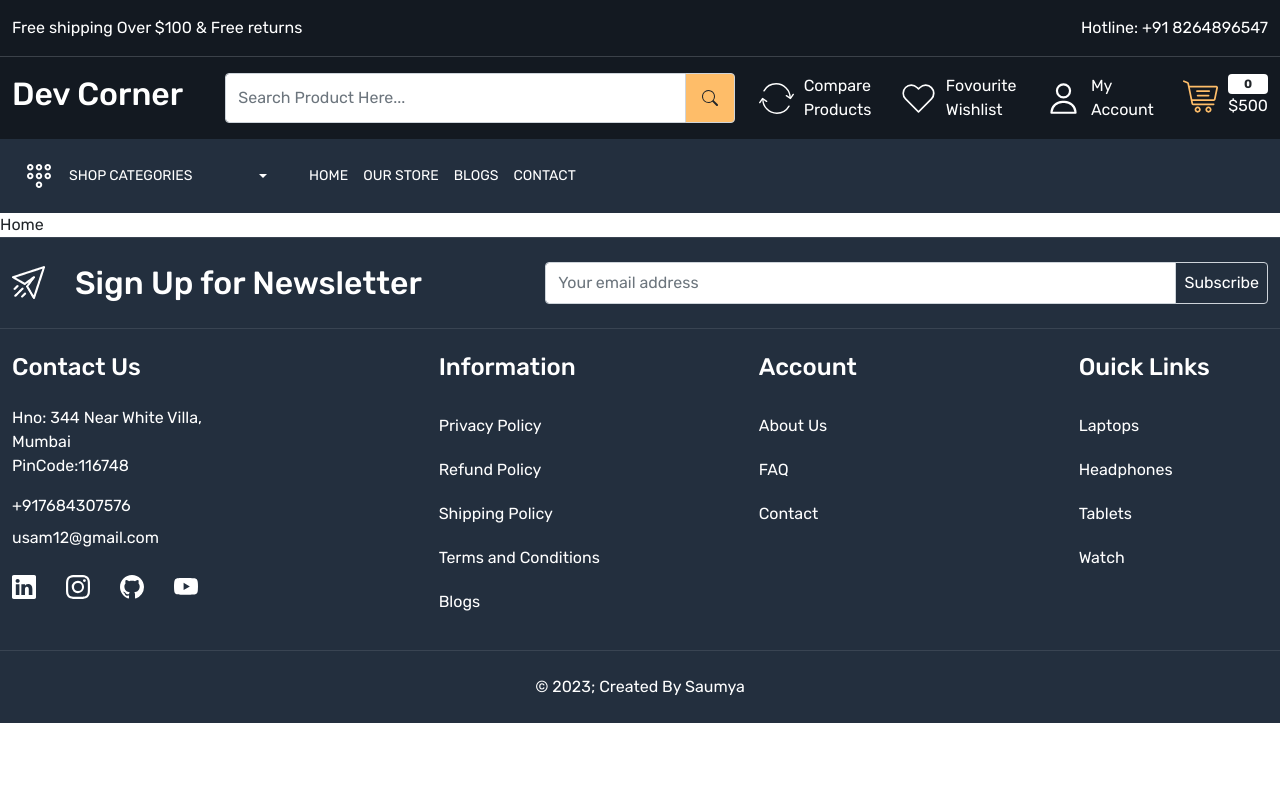
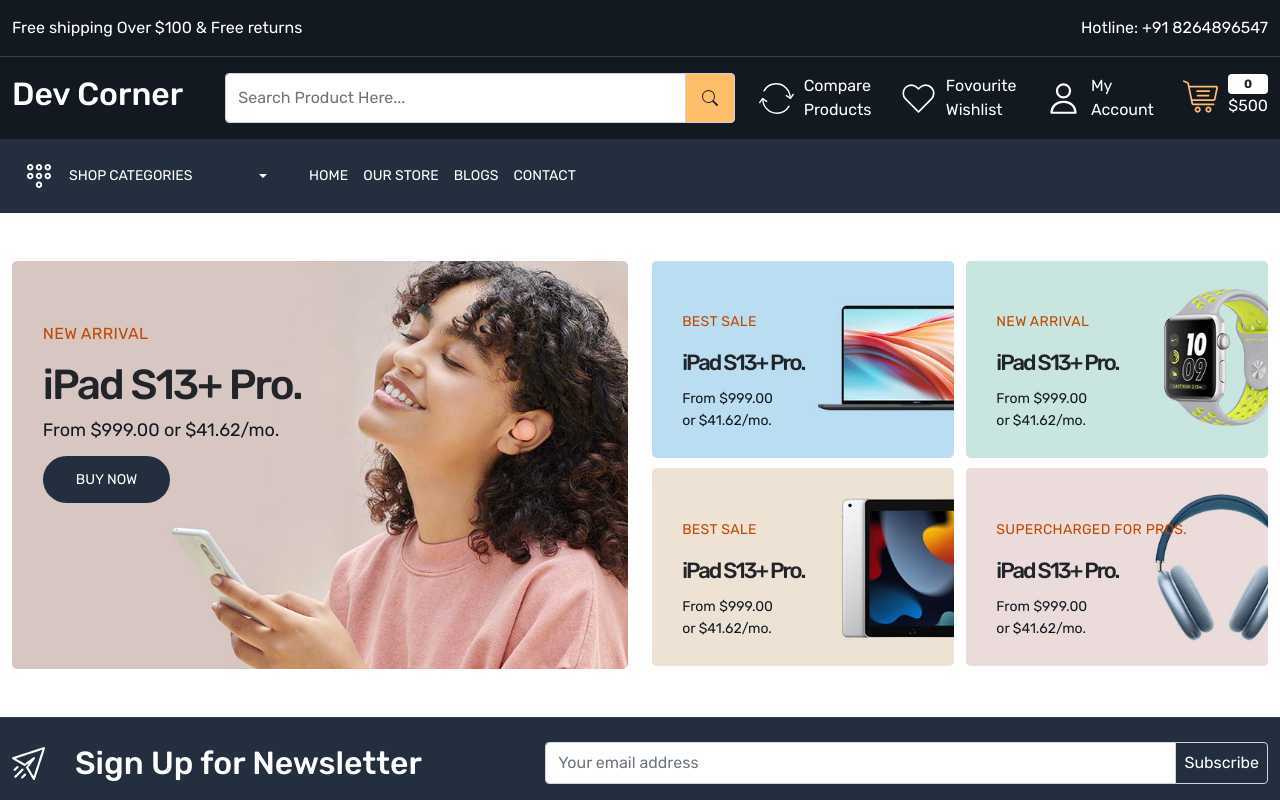
Before and after one commit to sam1090/ecommerce, a React (Create React App) app in the folder client/: page / in a window 1280 px wide. Shown: the top 800 px of the page. Built offline with nearby package versions, Linux system fonts and the light colour scheme.

Commit message:
home page section 1 completed

```diff
--- a/client/src/App.css
+++ b/client/src/App.css
@@ -9,8 +9,8 @@
   --color-3b4149: #3b4149;
   --color-febd69: #febd69;
   --color-232f3e: #232f3e;
+  --color-bf4800: #bf4800;
 }
-
 
 body {
   font-family: "Rubik", sans-serif;
@@ -21,21 +21,34 @@
   display: inline-block;
 }
 
-.form-control:focus{
+.form-control:focus {
   box-shadow: none;
   border-color: inherit;
 }
 
-.gap-10{
+.gap-10 {
   gap: 10px;
 }
 
-.gap-15{
+.gap-15 {
   gap: 15px;
 }
 
-.gap-30{
+.gap-30 {
   gap: 30px;
+}
+
+.button {
+  background-color: var(--color-232f3e);
+  color: white;
+  padding: 13px 33px;
+  border-radius: 25px;
+  font-size: 14px;
+}
+
+.button:hover{
+  background-color: var(--color-febd69);
+  color: #131921;
 }
 
 /* Header part */
@@ -45,22 +58,23 @@
   background-color: var(--color-131921);
 }
 
-.header-upper{
+.header-upper {
   background-color: var(--color-131921);
 }
 
-.header-bottom{
+.header-bottom {
   background-color: var(--color-232f3e);
 }
-.header-upper .input-group-text{
+.header-upper .input-group-text {
   background-color: var(--color-febd69);
 }
 
-.header-upper .header-upper-links img{
+.header-upper .header-upper-links img {
   width: 35px;
   height: 35px;
 }
-.header-bottom .menu-links a , .header-bottom .dropdown button {
+.header-bottom .menu-links a,
+.header-bottom .dropdown button {
   color: white;
   font-size: 14px;
   line-height: 18px;
@@ -69,19 +83,16 @@
   text-transform: uppercase;
 }
 
-
-.header-bottom .dropdown button:focus{
+.header-bottom .dropdown button:focus {
   box-shadow: none;
 }
 
 .header-bottom .dropdown-menu {
   background-color: var(--color-131921);
   width: 100;
-  transform: translate3d(0px,57px,0px)!important;
-
-
+  transform: translate3d(0px, 57px, 0px) !important;
 }
-.header-bottom .dropdown-item{
+.header-bottom .dropdown-item {
   padding: 20px;
   margin-bottom: 3px;
   border-bottom: 1px solid var(--color-3b4149);
@@ -89,26 +100,92 @@
 
 .header-bottom .dropdown-item:hover {
   background-color: transparent;
-  color: var(--color-febd69)!important;
+  color: var(--color-febd69) !important;
 }
 /* Header part ends here */
 
-
 /* Footer part */
 
-footer{
-  background-color:var(--color-232f3e);
-
+footer {
+  background-color: var(--color-232f3e);
 }
 
-footer:not(:first-child){
-  border-top: 1px solid rgba(255, 255, 255,0.1);
+footer:not(:first-child) {
+  border-top: 1px solid rgba(255, 255, 255, 0.1);
 }
 
-footer .input-group-text{
-  background-color: var(--color-232f3e) ;
+footer .input-group-text {
+  background-color: var(--color-232f3e);
   color: white;
   padding: 8px 17px;
 }
 
 /* Footer part ends here */
+
+/* Home Page */
+.main-banner-content {
+  top: 15%;
+  left: 5%;
+}
+
+.main-banner-content h4 {
+  font-size: 16px;
+  font-weight: 400;
+  line-height: 24px;
+  color: var(--color-bf4800);
+  margin: 0 0 12px;
+  letter-spacing: 0.3px;
+  text-transform: uppercase;
+}
+
+.main-banner-content h5 {
+  font-size: 42px;
+  line-height: 54px;
+  letter-spacing: -2px;
+  font-weight: 500;
+  text-transform: none;
+}
+
+.main-banner-content p {
+  font-size: 18px;
+  line-height: 20px;
+  letter-spacing: 0.4;
+  color: var(--color-131921);
+}
+
+
+.small-banner-content {
+  top: 25%;
+  left: 10%;
+}
+
+.small-banner-content h4 {
+  font-size: 14px;
+  font-weight: 400;
+  line-height: 24px;
+  color: var(--color-bf4800);
+  margin: 0 0 12px;
+  letter-spacing: 0.3px;
+  text-transform: uppercase;
+}
+
+.small-banner-content h5 {
+  font-size: 22px;
+  line-height: 34px;
+  letter-spacing: -2px;
+  font-weight: 500;
+  text-transform: none;
+}
+
+.small-banner-content p {
+  font-size: 14px;
+  line-height: 22px;
+  letter-spacing: 0.4;
+  color: var(--color-131921);
+}
+
+.small-banner{
+  width: 49%;
+}
+
+/* Home Page ends here  */
--- a/client/src/pages/Home.js
+++ b/client/src/pages/Home.js
@@ -1,7 +1,85 @@
 import React from "react";
+import { Link } from "react-router-dom";
 
 const Home = () => {
-  return <div>Home</div>;
+  return (
+    <>
+      <section className="home-wrapper-1 py-5">
+        <div className="container-xxl">
+          <div className="row">
+            <div className="col-6">
+              <div className="main-banner position-relative ">
+                <img
+                  src="images/main-banner-1.jpg"
+                  className="img-fluid rounded-3"
+                  alt="main banner"
+                />
+                <div className="main-banner-content position-absolute">
+                  <h4>NEW ARRIVAL</h4>
+                  <h5>iPad S13+ Pro.</h5>
+                  <p>From $999.00 or $41.62/mo.</p>
+                  <Link className="button"> BUY NOW</Link>
+                </div>
+              </div>
+            </div>
+            <div className="col-6">
+              <div className="d-flex flex-wrap gap-10 justify-content-between align-items-center">
+                <div className="small-banner position-relative ">
+                  <img
+                    src="images/catbanner-01.jpg"
+                    className="img-fluid rounded-3"
+                    alt="small banner"
+                  />
+                  <div className="small-banner-content position-absolute">
+                    <h4>BEST SALE</h4>
+                    <h5>iPad S13+ Pro.</h5>
+                    <p>From $999.00 <br/>or $41.62/mo.</p>
+                  </div>
+                </div>
+                <div className="small-banner position-relative ">
+                  <img
+                    src="images/catbanner-02.jpg"
+                    className="img-fluid rounded-3"
+                    alt="small banner"
+                  />
+                  <div className="small-banner-content position-absolute">
+                    <h4>NEW ARRIVAL</h4>
+                    <h5>iPad S13+ Pro.</h5>
+                    <p>From $999.00 <br/>or $41.62/mo.</p>
+                  </div>
+                </div>
+
+                <div className="small-banner position-relative ">
+                  <img
+                    src="images/catbanner-03.jpg"
+                    className="img-fluid rounded-3"
+                    alt="small banner"
+                  />
+                  <div className="small-banner-content position-absolute">
+                    <h4>BEST SALE</h4>
+                    <h5>iPad S13+ Pro.</h5>
+                    <p>From $999.00 <br/> or $41.62/mo.</p>
+                  </div>
+                </div>
+                <div className="small-banner position-relative ">
+                  <img
+                    src="images/catbanner-04.jpg"
+                    className="img-fluid rounded-3"
+                    alt="small banner"
+                  />
+                  <div className="small-banner-content position-absolute">
+                    <h4>SUPERCHARGED FOR PROS.</h4>
+                    <h5>iPad S13+ Pro.</h5>
+                    <p>From $999.00 <br/> or $41.62/mo.</p>
+                  </div>
+                </div>
+              </div>
+            </div>
+          </div>
+        </div>
+      </section>
+    </>
+  );
 };
 
 export default Home;
```
